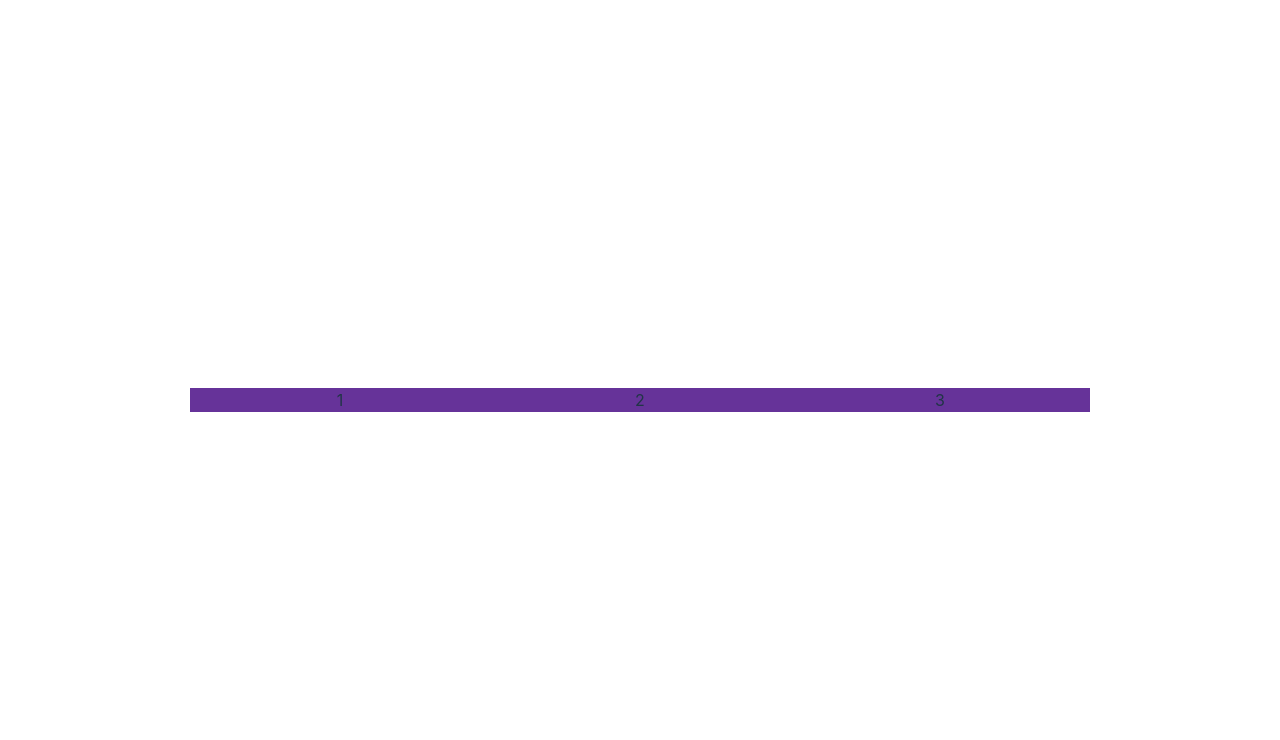
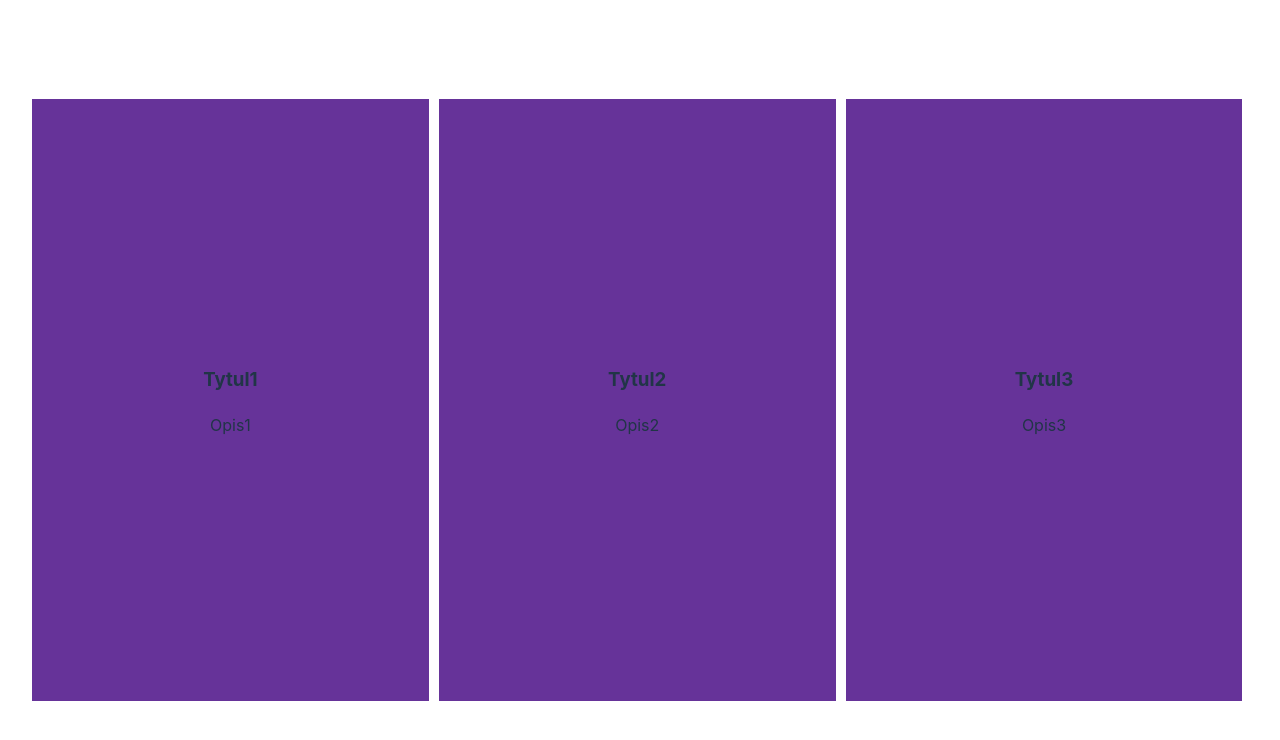
Before and after one commit to ionicjohn/dududududupson, a React (Vite) app in the folder biznessiekreci/: page / in a window 1280 px wide. Shown: the top 740 px of the page. Built offline with nearby package versions, Linux system fonts and the light colour scheme.

Commit message:
Home-Wstępne wyswietlanie produktow w kafelku po 3
Wstępne wyswietlanie produktow w kafelku po 3

```diff
--- a/biznessiekreci/src/Frontpage/Frontpage.css
+++ b/biznessiekreci/src/Frontpage/Frontpage.css
@@ -1,5 +1,4 @@
 #root {
-    max-width: 1280px;
     margin: 0 auto;
     padding: 2rem;
     text-align: center;
@@ -8,6 +7,9 @@
   display: flex;
 }
 .element{
-  width: 300px;
+  width: 31vw;
+  padding: 31vh 0;
   background-color: rebeccapurple;
+  margin-right: 10px;
+  text-align: center;
 }
--- a/biznessiekreci/src/Frontpage/Frontpage.jsx
+++ b/biznessiekreci/src/Frontpage/Frontpage.jsx
@@ -1,19 +1,39 @@
 import { useState } from 'react'
 import './Frontpage.css'
+//Produkty bedą zczytywane z bazy danych gdy beda w niej dane
+const products = [{
+  "name": "Tytul1",
+  "description": "Opis1"
+},
+{
+  "name": "Tytul2",
+  "description": "Opis2"
+},
+{
+  "name": "Tytul3",
+  "description": "Opis3"
+}
+]
+
+function Product({ id, name, description, price }) {
+  return (
+    <div className='element'>
+      <h3>{name}</h3>
+      <p>{description}</p>
+    </div>
+  );
+}
 
 function Frontpage() {
   return (
     <>
       <div className='container'>
-        <div className='element'>
-          1
-        </div>
-        <div className='element'>
-          2
-        </div>
-        <div className='element'>
-          3
-        </div>
+      {products.map(product => (
+        <Product
+          name={product.name}
+          description={product.description}
+        />
+      ))}
       </div>
     </>
   )
--- a/biznessiekreci/src/main.jsx
+++ b/biznessiekreci/src/main.jsx
@@ -1,10 +1,10 @@
 import React from 'react'
 import ReactDOM from 'react-dom/client'
-import App from './Frontpage/Frontpage.jsx'
+import Frontpage from './Frontpage/Frontpage.jsx'
 import './index.css'
 
 ReactDOM.createRoot(document.getElementById('root')).render(
   <React.StrictMode>
-    <App />
+    <Frontpage />
   </React.StrictMode>,
 )
```
